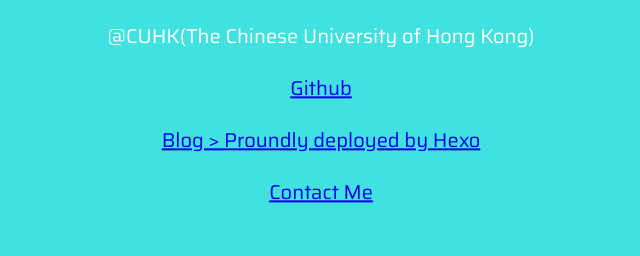
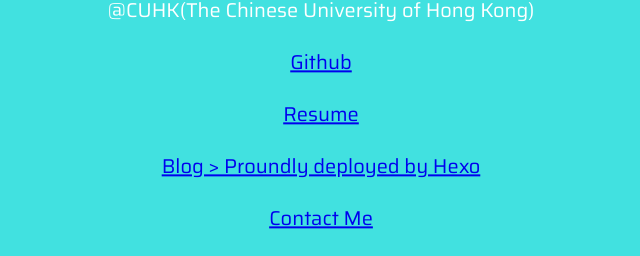
Before and after one commit to chang2000/chang2000.github.io, a plain HTML site: page index.html in a window 1280 px wide. Shown: the part 544-800 px from the top of the page, without its empty margins (319-959 px from the left). Drawn offline with Linux system fonts and the light colour scheme.

Commit message:
asdfasdf

```diff
--- a/index.html
+++ b/index.html
@@ -31,6 +31,7 @@
     <h2 style="text-align: center; color:white; font-family: 'Saira', sans-serif; font-size: 50px;">Unix Enthusiast</h2>
     <p style="text-align: center; color:white; font-family: 'Saira', sans-serif; font-size: 20px;">@CUHK(The Chinese University of Hong Kong)</p>
     <p style="text-align: center; color:white; font-family: 'Saira', sans-serif; font-size: 20px;"><a href="https://github.com/chang2000">Github</a></p>
+    <p style="text-align: center; color:white; font-family: 'Saira', sans-serif; font-size: 20px;"><a href="./assets/resume.pdf">Resume</a></p>
     <p style="text-align: center; color:white; font-family: 'Saira', sans-serif; font-size: 20px;"><a href="https://chang2000.github.io/blog">Blog > Proundly deployed by Hexo</a></p>
     <p style="text-align: center; color:white; font-family: 'Saira', sans-serif; font-size: 20px;"><a href="mailto:wangtcalex@gmail.com">Contact Me</a></p>
 
```
